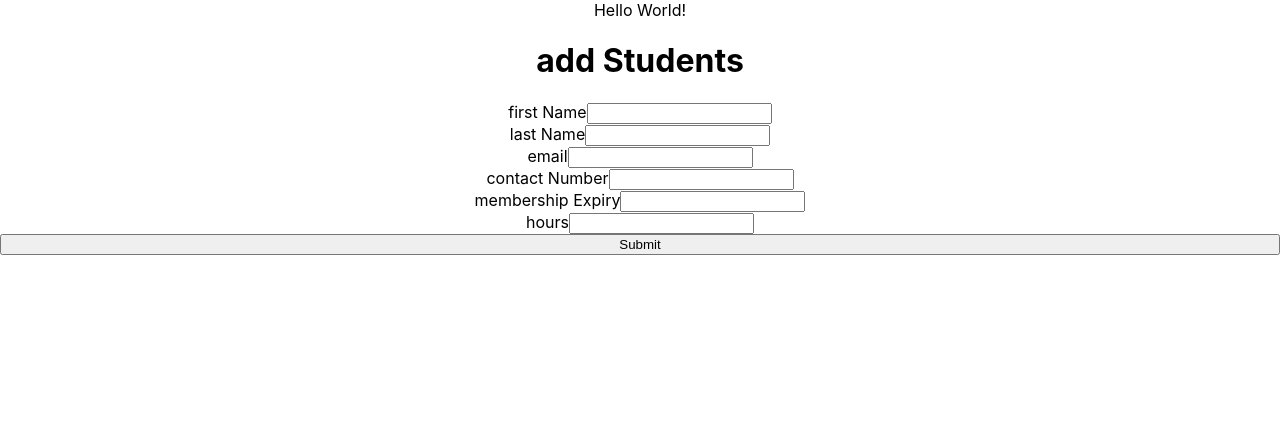
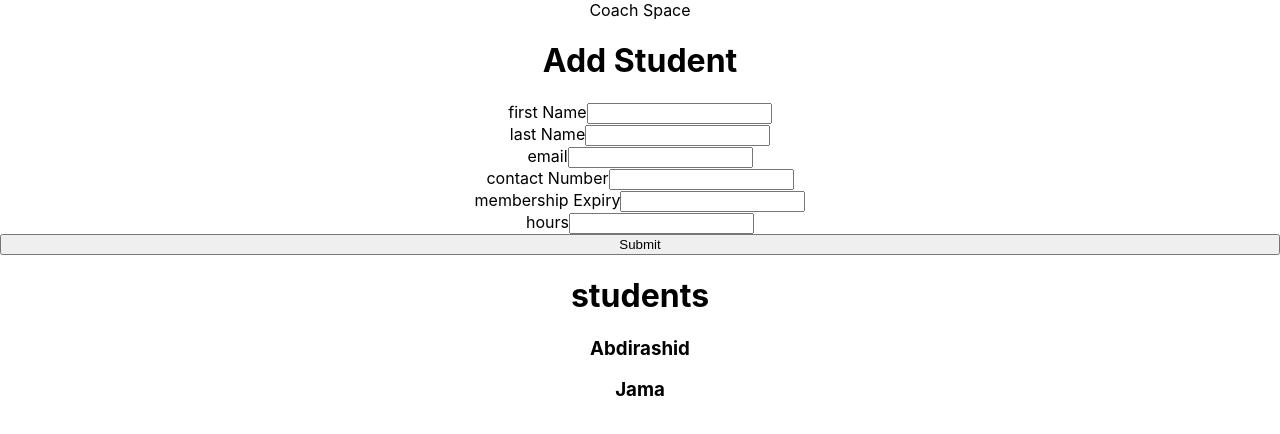
Before and after one commit to abdirashidjama/reactfrontend, a React (Create React App) app: page / in a window 1280 px wide. Shown: the top 434 px of the page. Built offline with nearby package versions, Linux system fonts and the light colour scheme.

Commit message:
added code showStudents that will show all individual student information set up its state and a mapping function that will create the necessary divs

```diff
--- a/src/App.js
+++ b/src/App.js
@@ -1,17 +1,24 @@
 import React, {Component} from 'react';
 import StudentForm from './StudentForm';
+import ShowStudents from './ShowStudents';
 import './App.css';
 
 
 class App extends Component {
 	render(){
+		const students = [
+			{
+			firstName: "Abdirashid"
+			},
+			{firstName: "Jama"}
+		]
 		return (
 			<div className="App">
 				<h>
-					Hello World!
+					Coach Space
 				</h>
 				<StudentForm />
-
+				<ShowStudents students={students}/>
 			</div>
 		);
 	}
--- a/src/ShowStudents.js
+++ b/src/ShowStudents.js
@@ -0,0 +1,24 @@
+import React, {Component} from 'react'
+
+class showStudents extends Component{
+	constructor(props){
+		super(props);
+		this.state = {
+			students: this.props.students
+		}
+	}
+	render(){
+		const studentDiv = this.state.students.map(student =>
+			<div><h3>{student.firstName} </h3></div>
+		);
+		return(
+			<div>
+				<h1>students</h1>
+				{studentDiv}
+			</div>
+
+		);
+	}
+}
+
+export default showStudents;
--- a/src/StudentForm.js
+++ b/src/StudentForm.js
@@ -76,7 +76,7 @@ class StudentForm extends Component{
 		)
 		return (
 			<div className="StudentForm">
-				<h1>add Students</h1>
+				<h1>Add Student</h1>
 				<form onSubmit={this.handleSubmit} style={styled}>
 					{
 						listItems
```
